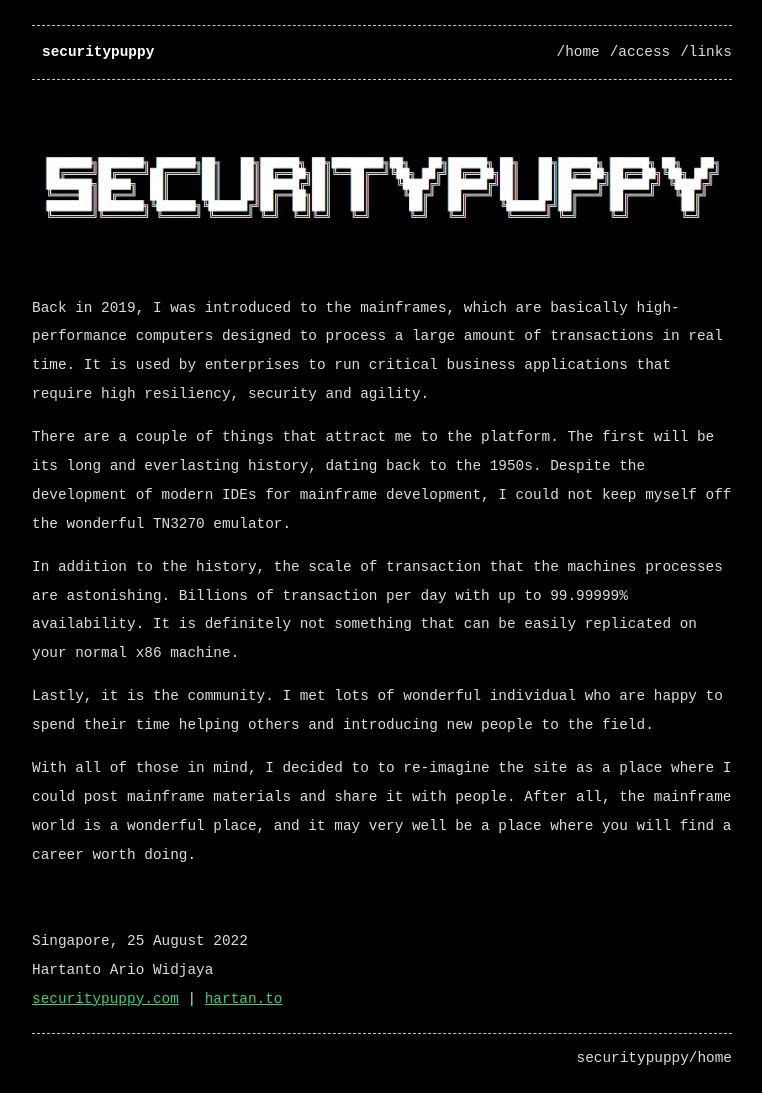
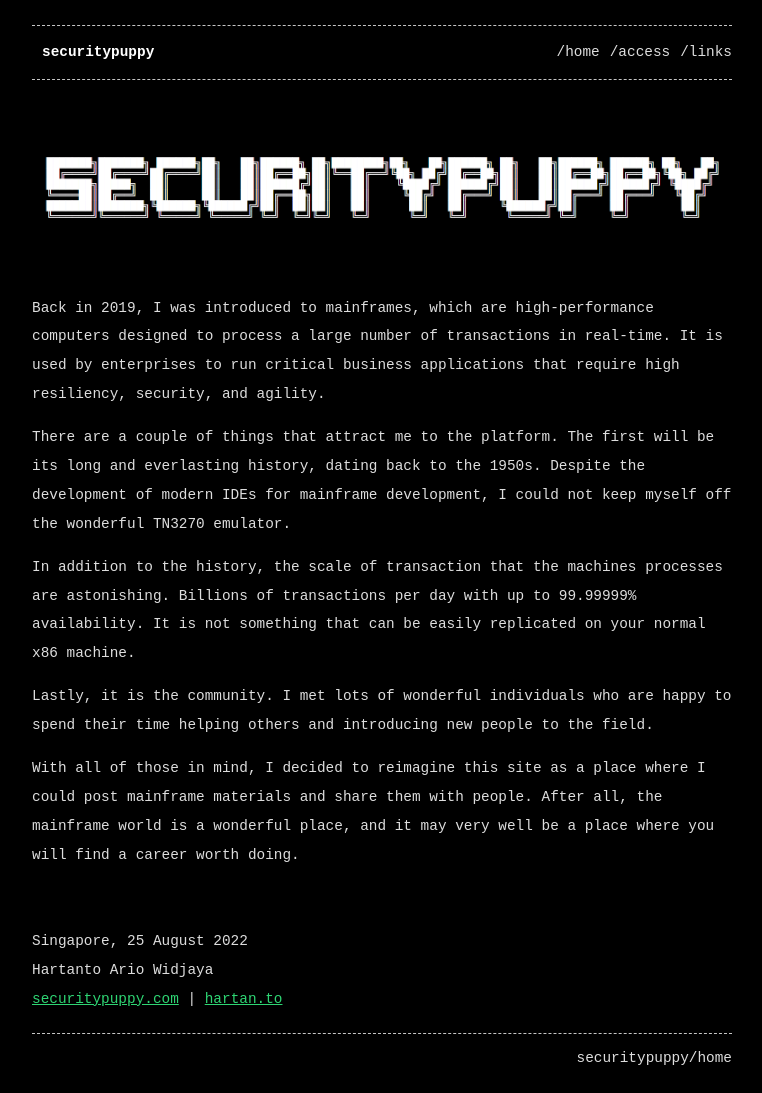
Before and after one commit to tanto259/securitypuppy, a Jekyll site: the page built from index.md, in a window 1280 px wide. Shown: the whole page, without its empty margins (258-1020 px from the left). Built offline with Jekyll 4.4.1, drawn with Linux system fonts in a browser that asks for light colours.

Commit message:
Grammar fix

```diff
--- a/index.md
+++ b/index.md
@@ -7,15 +7,15 @@ title: securitypuppy
 detail_image: assets/theme_logo.png
 ---
 
-Back in 2019, I was introduced to the mainframes, which are basically high-performance computers designed to process a large amount of transactions in real time. It is used by enterprises to run critical business applications that require high resiliency, security and agility.
+Back in 2019, I was introduced to mainframes, which are high-performance computers designed to process a large number of transactions in real-time. It is used by enterprises to run critical business applications that require high resiliency, security, and agility.
 
 There are a couple of things that attract me to the platform. The first will be its long and everlasting history, dating back to the 1950s. Despite the development of modern IDEs for mainframe development, I could not keep myself off the wonderful TN3270 emulator.
 
-In addition to the history, the scale of transaction that the machines processes are astonishing. Billions of transaction per day with up to 99.99999% availability. It is definitely not something that can be easily replicated on your normal x86 machine.
+In addition to the history, the scale of transaction that the machines processes are astonishing. Billions of transactions per day with up to 99.99999% availability. It is not something that can be easily replicated on your normal x86 machine.
 
-Lastly, it is the community. I met lots of wonderful individual who are happy to spend their time helping others and introducing new people to the field.
+Lastly, it is the community. I met lots of wonderful individuals who are happy to spend their time helping others and introducing new people to the field.
 
-With all of those in mind, I decided to to re-imagine the site as a place where I could post mainframe materials and share it with people. After all, the mainframe world is a wonderful place, and it may very well be a place where you will find a career worth doing.
+With all of those in mind, I decided to reimagine this site as a place where I could post mainframe materials and share them with people. After all, the mainframe world is a wonderful place, and it may very well be a place where you will find a career worth doing.
 
 <br>
 
```
